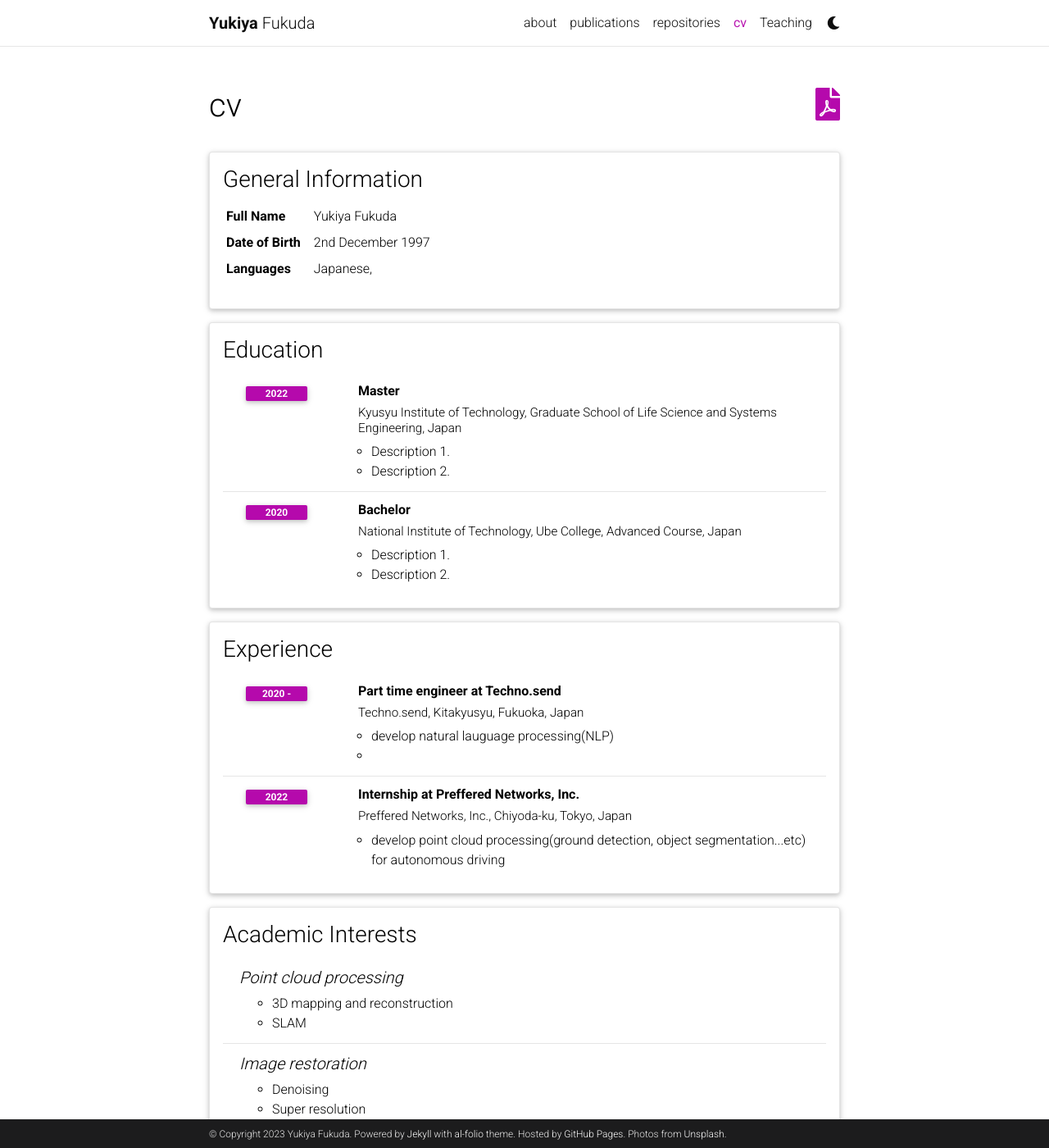
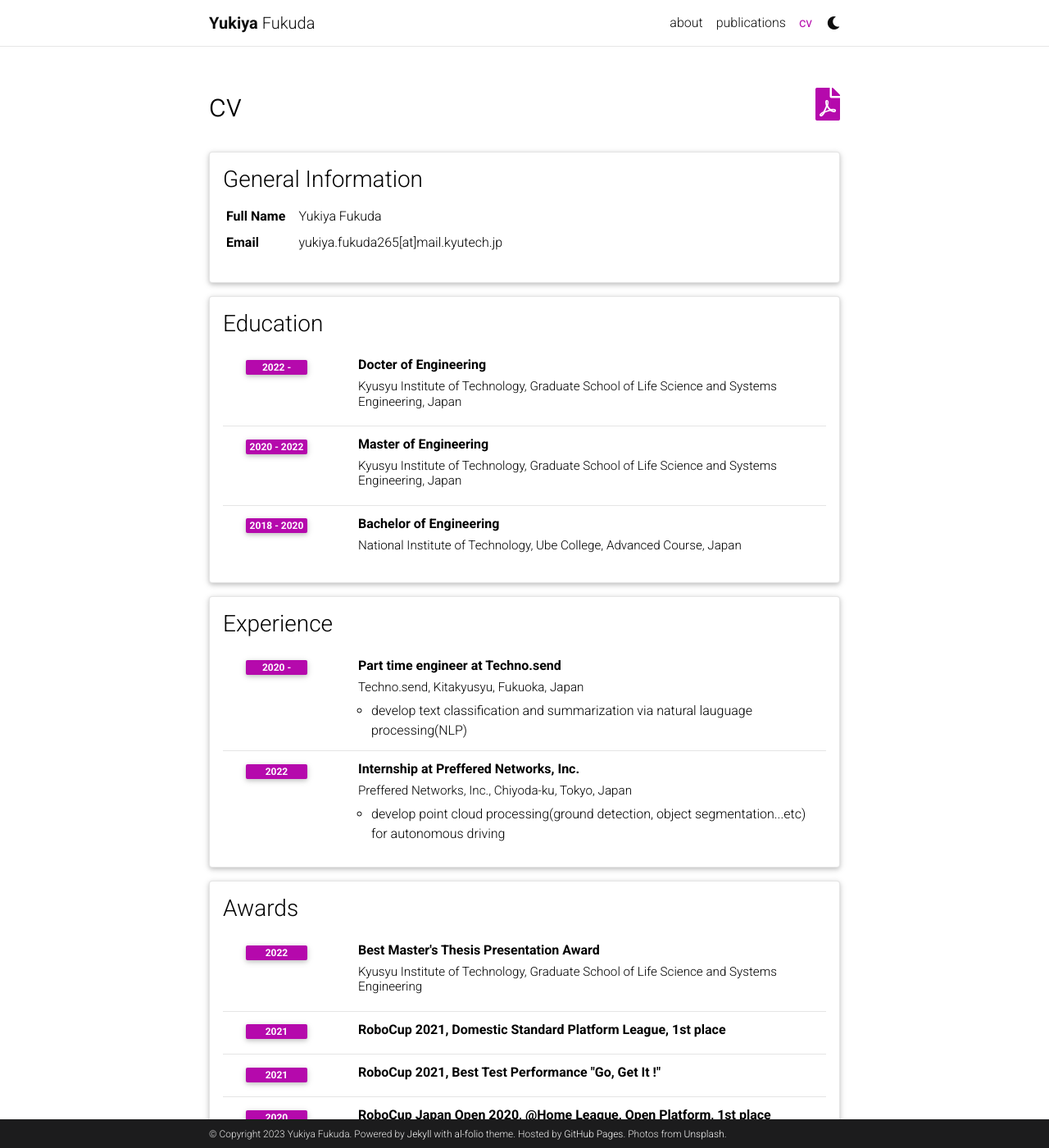
Before and after one commit to waroron/waroron.github.io, a Jekyll site: the page built from _pages/cv.md, in a window 1280 px wide and 1400 px high. Shown: the whole window at 82% size. Built offline with Jekyll 4.4.1, drawn with Linux system fonts in a browser that asks for light colours; comment, search, counter and statistics services are not loaded; a style sheet for code colours, icons or effects is not loaded; some of the changed text lies outside the part shown.

Commit message:
fix publication and cv

```diff
--- a/_bibliography/papers.bib
+++ b/_bibliography/papers.bib
@@ -37,7 +37,7 @@ Science},
   author={Yukiya Fukuda and Ryosuke Kubota and Hakaru Tamukoh},
   year={2021},
   publisher={2021 20th International Symposium on Communications and Information Technologies},
-  preview={Aerial_1.gif}
+  preview={Aerial_1.gif},
   selected={true}
 }
 
@@ -47,6 +47,6 @@ Science},
   author={Yukiya Fukuda and Hakaru Tamukoh},
   year={2021},
   publisher={9th International Symposium on Applied Engineering and Sciences},
-  preview={saes2020_prop_1.gif}
+  preview={saes2020_prop_1.gif},
   selected={true}
 }
--- a/_data/cv.yml
+++ b/_data/cv.yml
@@ -6,26 +6,24 @@
   contents:
     - name: Full Name
       value: Yukiya Fukuda
-    - name: Date of Birth
-      value: 2nd December 1997
-    - name: Languages
-      value: Japanese,
+    - name: Email
+      value: yukiya.fukuda265[at]mail.kyutech.jp
 
 - title: Education
   type: time_table
   contents:
-    - title: Master
+    - title: Docter of Engineering
       institution: Kyusyu Institute of Technology, Graduate School of Life Science and Systems Engineering, Japan
-      year: 2022
-      description:
-        - Description 1.
-        - Description 2.
-    - title: Bachelor
+      year: 2022 -
+
+    - title: Master of Engineering
+      institution: Kyusyu Institute of Technology, Graduate School of Life Science and Systems Engineering, Japan
+      year: 2020 - 2022
+
+    - title: Bachelor of Engineering
       institution: National Institute of Technology, Ube College, Advanced Course, Japan
-      year: 2020
-      description:
-        - Description 1.
-        - Description 2.
+      year: 2018 - 2020
+
 
 - title: Experience
   type: time_table
@@ -34,18 +32,32 @@
       institution: Techno.send, Kitakyusyu, Fukuoka, Japan
       year: 2020 -
       description:
-        - develop natural lauguage processing(NLP)
-        -
+        - develop text classification and summarization via natural lauguage processing(NLP)
+
     - title: Internship at Preffered Networks, Inc.
       institution: Preffered Networks, Inc., Chiyoda-ku, Tokyo, Japan
       year: 2022
       description:
         - develop point cloud processing(ground detection, object segmentation...etc) for autonomous driving
 
-# - title: Publications
-#   type: time_table
-#   contents:
+- title: Awards
+  type: time_table
+  contents:
+    - title: Best Master's Thesis Presentation Award
+      institution: Kyusyu Institute of Technology, Graduate School of Life Science and Systems Engineering
+      year: 2022
 
+    - title: RoboCup 2021, Domestic Standard Platform League, 1st place
+      year: 2021
+
+    - title: RoboCup 2021, Best Test Performance "Go, Get It !"
+      year: 2021
+
+    - title: RoboCup Japan Open 2020, @Home League, Open Platform, 1st place
+      year: 2020
+
+    - title: RoboCup Japan Open 2020, @Home League, Open Platform Technical Challenge, 1st place
+      year: 2020
 
 - title: Academic Interests
   type: nested_list
@@ -62,8 +74,3 @@
       items:
         - GAN-based generation
         - combination to style transfer
-
-- title: Other Interests
-  type: list
-  contents:
-    - <u>Hobbies:</u> Hobby 1, Hobby 2, etc.
--- a/_pages/repositories.md
+++ b/_pages/repositories.md
@@ -1,10 +1,10 @@
 ---
 layout: page
 permalink: /repositories/
-title: repositories
+title:
 description: Edit the `_data/repositories.yml` and change the `github_users` and `github_repos` lists to include your own GitHub profile and repositories.
-nav: true
-nav_order: 3
+nav: false
+nav_order:
 ---
 
 ## GitHub users
--- a/_pages/teaching.md
+++ b/_pages/teaching.md
@@ -1,10 +1,10 @@
 ---
 layout: page
 permalink:
-title: Teaching
+title:
 description: Materials for courses you taught. Replace this text with your description.
-nav: true
-nav_order: 5
+nav: false
+nav_order:
 ---
 
 For now, this page is assumed to be a static description of your courses. You can convert it to a collection similar to `_projects/` so that you can have a dedicated page for each course.
```
Also changed, not shown: _pages/cv.md (+1 -1 lines).
